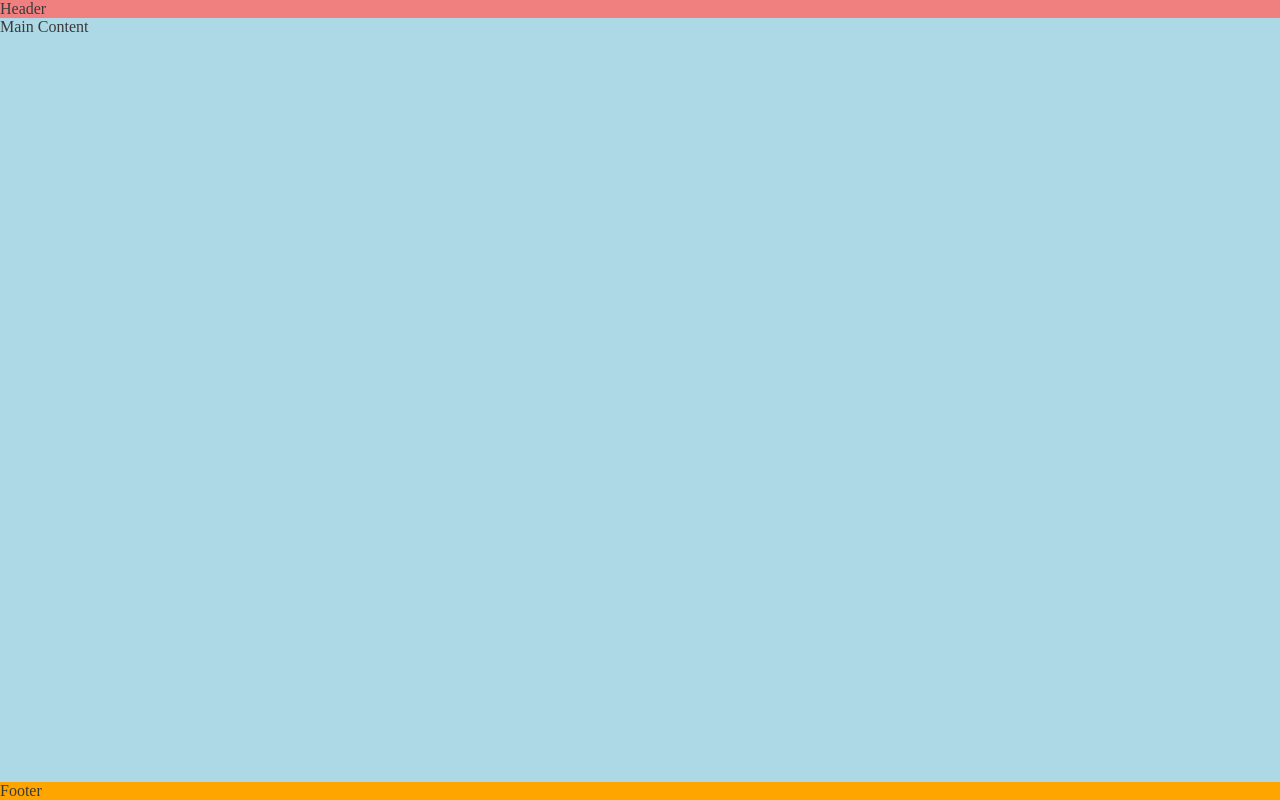
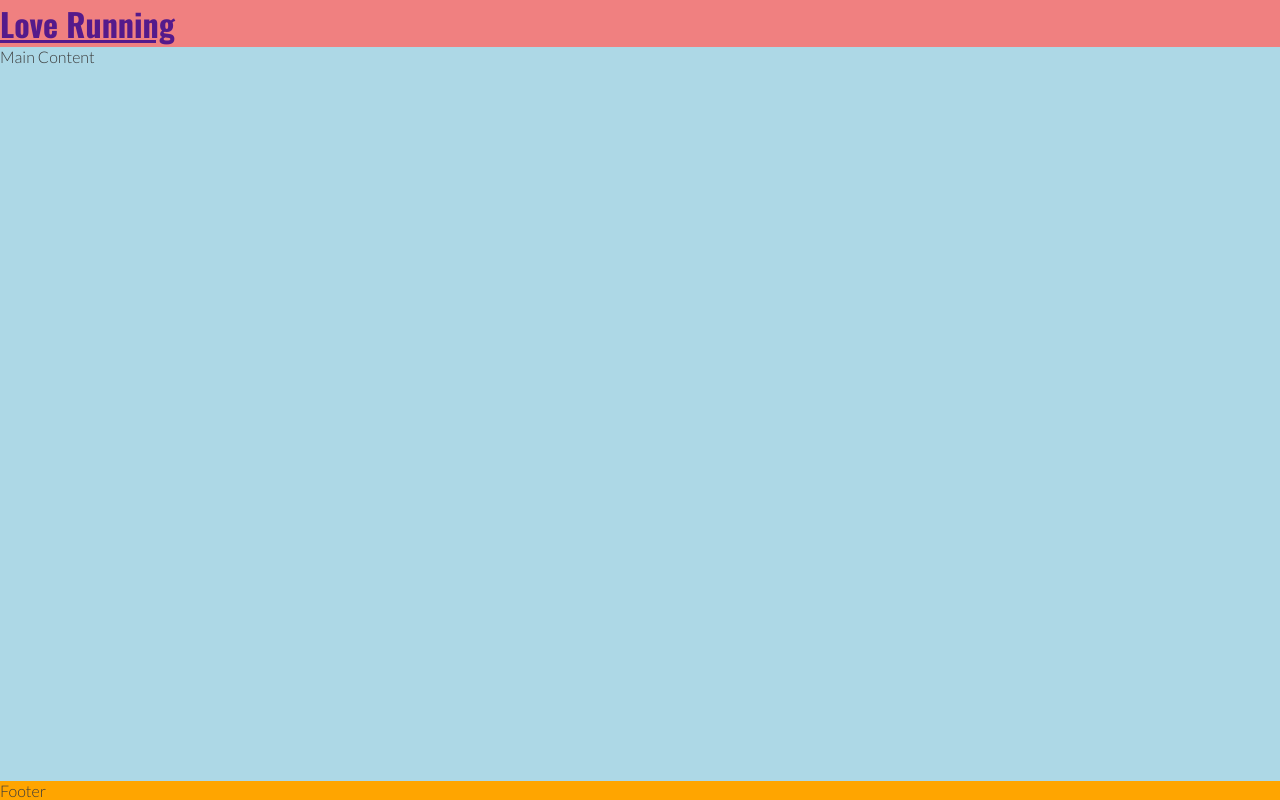
Before and after one commit to mcallisterliza/loverunning, a plain HTML site: page index.html in a window 1280 px wide. Drawn offline with nearby package versions, Linux system fonts and the light colour scheme.

Commit message:
Add logo to header and apply Oswald font

```diff
--- a/assets/css/style.css
+++ b/assets/css/style.css
@@ -1,3 +1,6 @@
+/* Google fonts import*/
+@import url('https://fonts.googleapis.com/css2?family=Lato:wght@300&family=Oswald:wght@200;300;400;500;600;700&display=swap');
+
 /* Aterisk wildcard selector to override default styles added by the browser */
 * {
     padding:0;
@@ -12,8 +15,12 @@ body {
     flex-direction: column;
     /* Generic project styles */
     color: #3a3a3a;
+    font-family: 'Lato', sans-serif;
 }
 
+h1 {
+    font-family: 'Oswald', sans-serif;
+}
 /* Header */
 header {
     background-color: lightcoral;
--- a/index.html
+++ b/index.html
@@ -13,7 +13,11 @@
 </head>
 <body>
     <!--Header-->
-    <header>Header</header>
+    <header>
+        <a href=""index.html">
+        <h1 id="logo">Love Running</h1>
+        </a>
+    </header>
 
     <!--Main content-->
     <main>Main Content</main>
```
